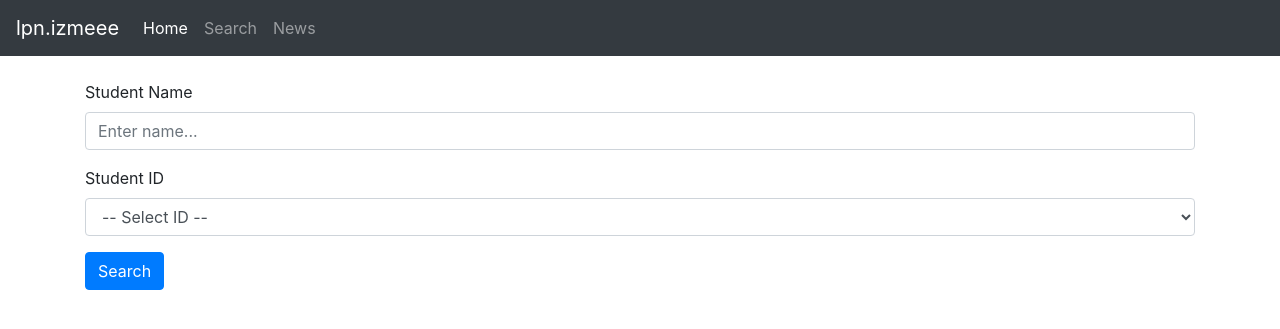
After one commit to lpnizmeee/NodeJS_Website, a Node server app: template src/resources/views/search.hbs in a window 1280 px wide. The commit adds this page. Shown: the top 329 px of the page. Run offline with Node 20, Linux system fonts and the light colour scheme; the template is opened without the code that fills it, so the values that code supplies are empty; style sheets or scripts are compiled from the project's sources; some libraries are stand-ins or nearby versions.

Commit message:
add search tool

```diff
--- a/src/index.js
+++ b/src/index.js
@@ -6,6 +6,11 @@ const app = express()
 const port = 3000
 
 app.use(express.static(path.join(__dirname, 'public')));
+
+app.use(express.urlencoded({
+  extended: true
+})); // for parsing application/x-www-form-urlencoded
+app.use(express.json()); // for parsing application/json
 
 //HTTP logging
 app.use(morgan('combined'))
@@ -22,7 +27,17 @@ app.get('/', (req, res) => {
 })
 
 app.get('/news', (req, res) => {
+  console.log(req.query.q);
   res.render('news');
+})
+
+app.get('/search', (req, res) => {
+  res.render('search');
+})
+
+app.post('/search', (req, res) => {
+  console.log(req.body);
+  res.send('');
 })
 
 app.listen(port, () => {
--- a/src/resources/scss/app.scss
+++ b/src/resources/scss/app.scss
@@ -1,9 +1 @@
 @import 'variables';
-
-h1 {
-    color: $red-color;
-}
-
-h2 {
-    color: blue;
-}
--- a/src/resources/views/partials/header.hbs
+++ b/src/resources/views/partials/header.hbs
@@ -7,10 +7,13 @@
   <div class="collapse navbar-collapse" id="navbarSupportedContent">
     <ul class="navbar-nav mr-auto">
       <li class="nav-item active">
-        <a class="nav-link" href="#">Home <span class="sr-only">(current)</span></a>
+        <a class="nav-link" href="/">Home <span class="sr-only">(current)</span></a>
       </li>
       <li class="nav-item">
-        <a class="nav-link" href="#">Link</a>
+        <a class="nav-link" href="search">Search</a>
+      </li>
+      <li class="nav-item">
+        <a class="nav-link" href="news">News</a>
       </li>
     </ul>
   </div>
--- /dev/null
+++ b/src/resources/views/search.hbs
@@ -0,0 +1,19 @@
+<div class="mt-4">
+    <form method="POST" action="">
+  <div class="form-group">
+    <label for="search-input">Student Name</label>
+    <input type="text" name="q" class="form-control" id="search-input"  placeholder="Enter name...">
+  </div>
+
+  <div class="form-group">
+      <label for="gender-input">Student ID</label>
+      <select name="gender" class="form-control" id="gender-input">
+        <option value="">-- Select ID --</option>
+        <option value="male">1</option>
+        <option value="female">2</option>
+      </select>
+    </div>
+
+  <button type="submit" class="btn btn-primary">Search</button>
+</form>
+</div>
```
